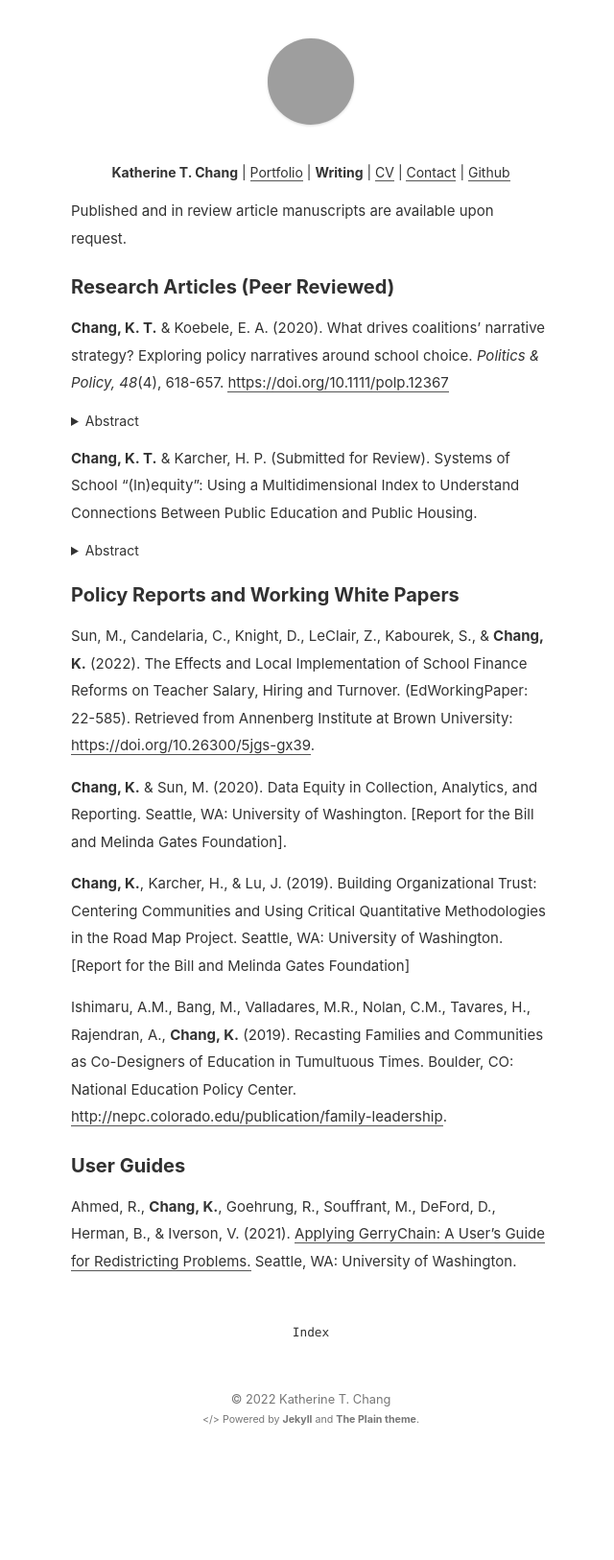
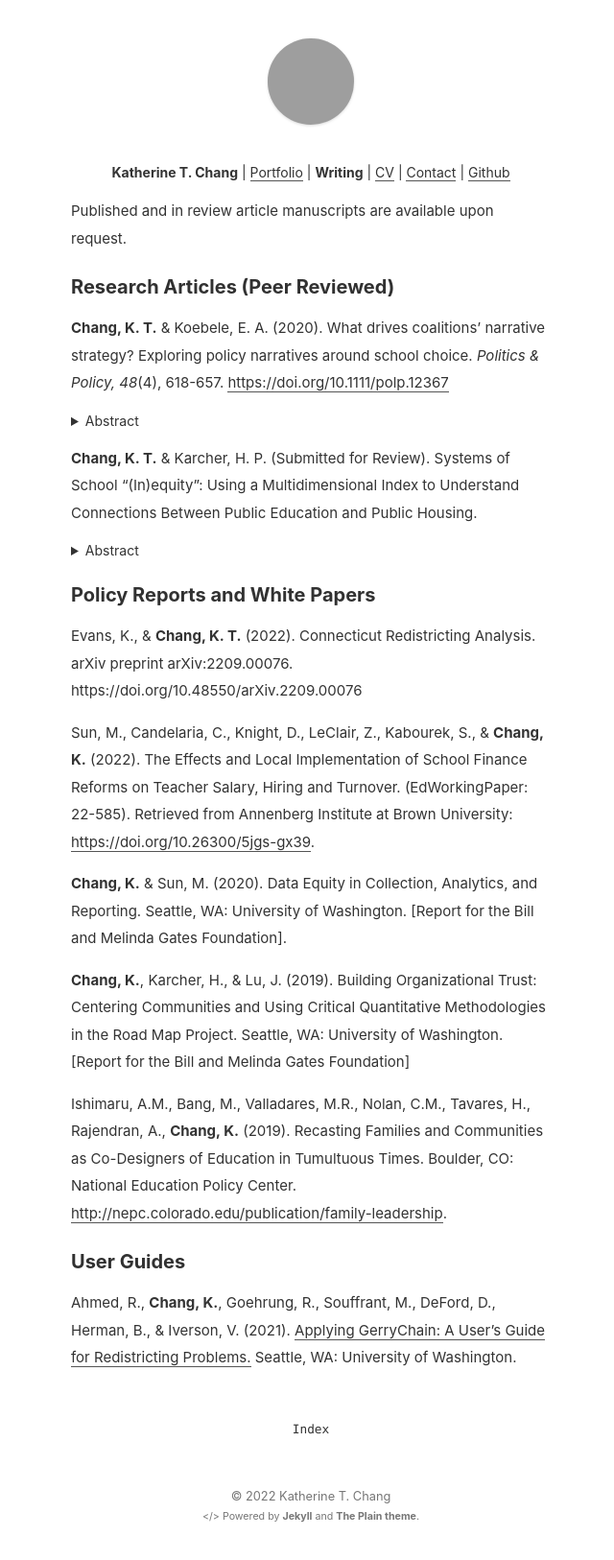
Before and after one commit to ka-chang/ka-chang.github.io, a Jekyll site: the page built from writing.md, in a window 1280 px wide. Shown: the whole page at 96% size, without its empty margins (316-956 px from the left). Built offline with Jekyll 4.4.1, drawn with Linux system fonts in a browser that asks for light colours; before the commit the page ends 1525 px from its top, so only the background shows below that; grey boxes are pictures that could not be loaded.

Commit message:
Update writing.md

```diff
--- a/writing.md
+++ b/writing.md
@@ -23,7 +23,9 @@ Published and in review article manuscripts are available upon request.
 <p style="line-height:2;">Public education and public housing partnerships have grown in popularity; yet, the relationship between public education and public housing is mixed in the existing literature. Research often focuses on student outcomes exclusively, neglecting to investigate the ways multiple policy systems can impact student experiences. We examine the spatial relationship between public education and public housing in Seattle, Washington. This paper asks: 1.) What type of public schools do students living in public housing attend?; and 2.) How do the systems of public housing and public schooling distribute resources across schools? To answer these questions, we create a novel, critically informed multidimensional systems-level index and implement it using publicly available data. Findings reveal that students who live in public housing have access to schools with lower student-teacher ratios and a higher percentage of teachers of color. These findings reveal trends pointing towards public resource equality, which we contextualize in discussions alongside of educational equity.</p>
 </details>
 
-### Policy Reports and Working White Papers
+### Policy Reports and White Papers
+
+Evans, K., & **Chang, K. T.** (2022). Connecticut Redistricting Analysis. arXiv preprint arXiv:2209.00076. https://doi.org/10.48550/arXiv.2209.00076
 
 Sun, M., Candelaria, C., Knight, D., LeClair, Z., Kabourek, S., & **Chang, K.** (2022). The Effects and Local Implementation of School Finance Reforms on Teacher Salary, Hiring and Turnover. (EdWorkingPaper: 22-585). Retrieved from Annenberg Institute at Brown University: [https://doi.org/10.26300/5jgs-gx39](https://doi.org/10.26300/5jgs-gx39).
 
```
